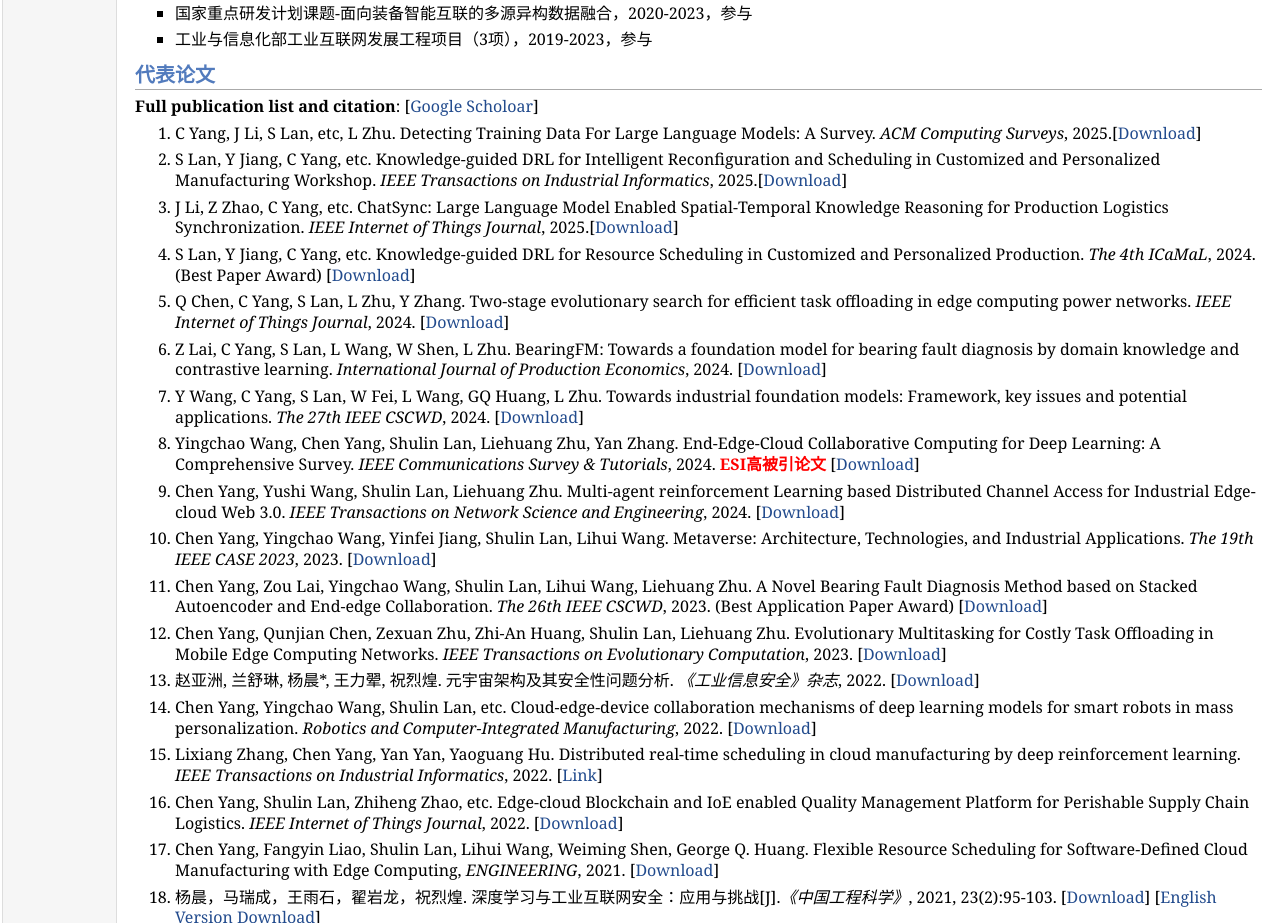
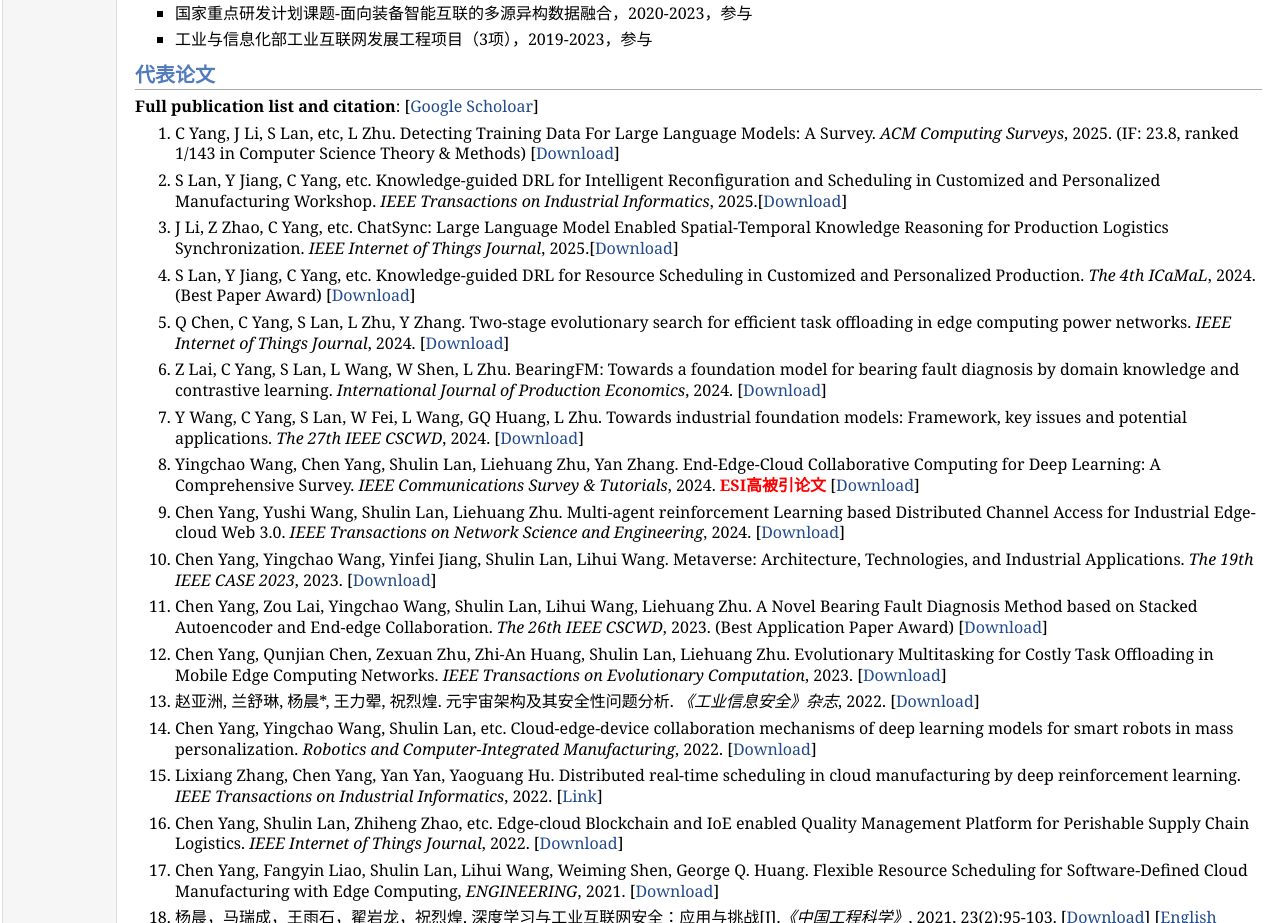
Before and after one commit to cyang3993/cyang3993.github.io, a plain HTML site: page index.html in a window 1280 px wide. Shown: the part 1443-2366 px from the top of the page. Drawn offline with Linux system fonts and the light colour scheme.

Commit message:
Update index.html

```diff
--- a/index.html
+++ b/index.html
@@ -136,7 +136,7 @@ E-mail: <a href="mailto:yangchen666@bit.edu.cn">firstname_lastname@bit.edu.cn</a
 <p><b>Full publication list and citation</b>:  [<a href="https://scholar.google.com.hk/citations?user=JVQRXBcAAAAJ&hl=en">Google Scholoar</a>]</p>
 
 <ol>
-<li><p>C Yang, J Li, S Lan, etc, L Zhu. Detecting Training Data For Large Language Models: A Survey. <i>ACM Computing Surveys</i>, 2025.[<a href="./files/DTD_LLM-25.pdf">Download</a>]</p>
+<li><p>C Yang, J Li, S Lan, etc, L Zhu. Detecting Training Data For Large Language Models: A Survey. <i>ACM Computing Surveys</i>, 2025. (IF: 23.8, ranked 1/143 in Computer Science Theory & Methods) [<a href="./files/DTD_LLM-25.pdf">Download</a>]</p>
 </li>
 <li><p>S Lan, Y Jiang, C Yang, etc. Knowledge-guided DRL for Intelligent Reconfiguration and Scheduling in Customized and Personalized Manufacturing Workshop. <i>IEEE Transactions on Industrial Informatics</i>, 2025.[<a href="./files/KGDRL_TII-25.pdf">Download</a>]</p>
 </li>
```
